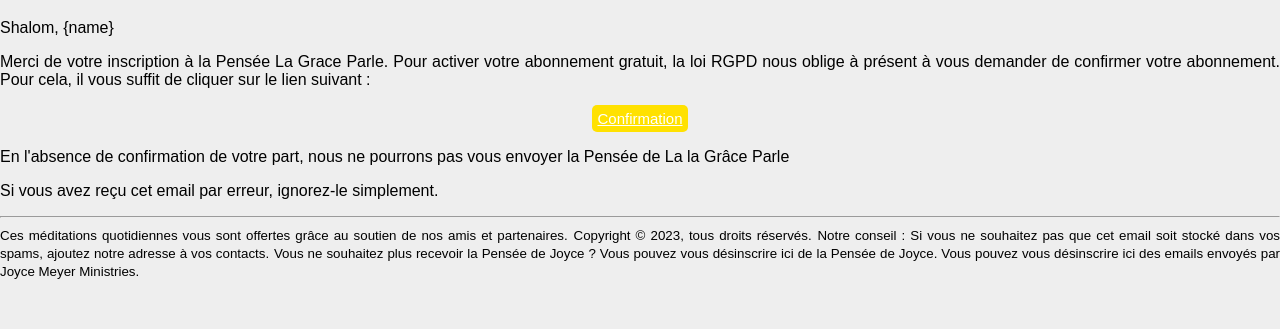
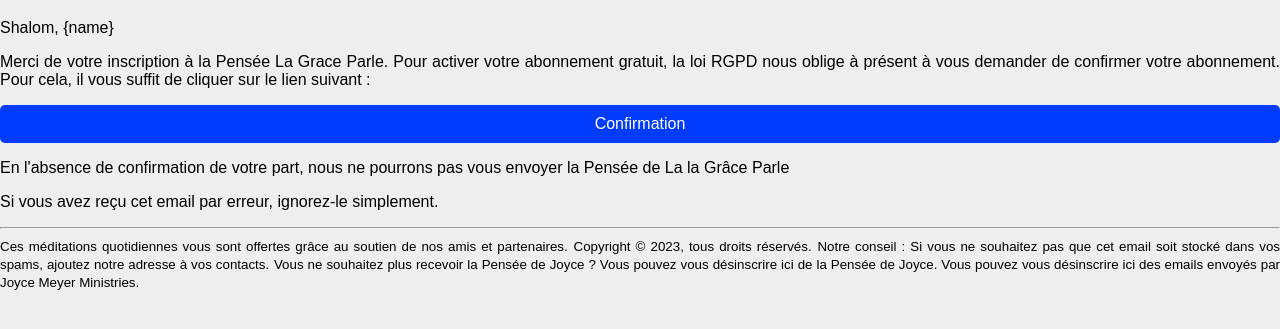
Before and after one commit to Abdias1998/fondation-backend, a website: page template/confirmation.html in a window 1280 px wide. Shown: the part 61-390 px from the top of the page. Drawn offline with Linux system fonts and the light colour scheme.

Commit message:
Commit for wednesday

```diff
--- a/template/confirmation.html
+++ b/template/confirmation.html
@@ -27,26 +27,16 @@
         transform: translateY(-2px);
         box-shadow: 0 6px 20px 0 rgba(78, 71, 32, 0.92);
       }
-      .button {
-        background-color: rgb(255, 225, 0);
-        border: none; /* pas de bordure */
-        color: rgb(0, 0, 0); /* couleur du texte */
-        padding: 5px 5px; /* espacement intérieur */
-        text-align: center; /* centrage du texte */
-        text-decoration: none; /* pas de soulignement */
-        display: inline-block;
-        font-size: 15px; /* taille de police */
-        margin: auto; /* marge extérieure */
-        cursor: pointer; /* curseur de la souris */
-        border-radius: 5px; /* bordures arrondies */
-        /* ombre portée */
-        display: flex;
-        align-items: center;
-        align-content: center;
-        justify-content: center;
-      }
-      a {
+
+      .donation a {
+        display: block;
+        text-align: center;
+        margin-top: 10px;
+        text-decoration: none;
+        background-color: #003cff;
         color: white;
+        padding: 10px 20px;
+        border-radius: 5px;
       }
     </style>
   </head>
@@ -60,9 +50,9 @@
         demander de confirmer votre abonnement. Pour cela, il vous suffit de
         cliquer sur le lien suivant :
       </p>
-      <button class="button">
+      <div class="donation">
         <a href="{confirm_link}">Confirmation </a>
-      </button>
+      </div>
       <p>
         En l'absence de confirmation de votre part, nous ne pourrons pas vous
         envoyer la Pensée de La la Grâce Parle
```
